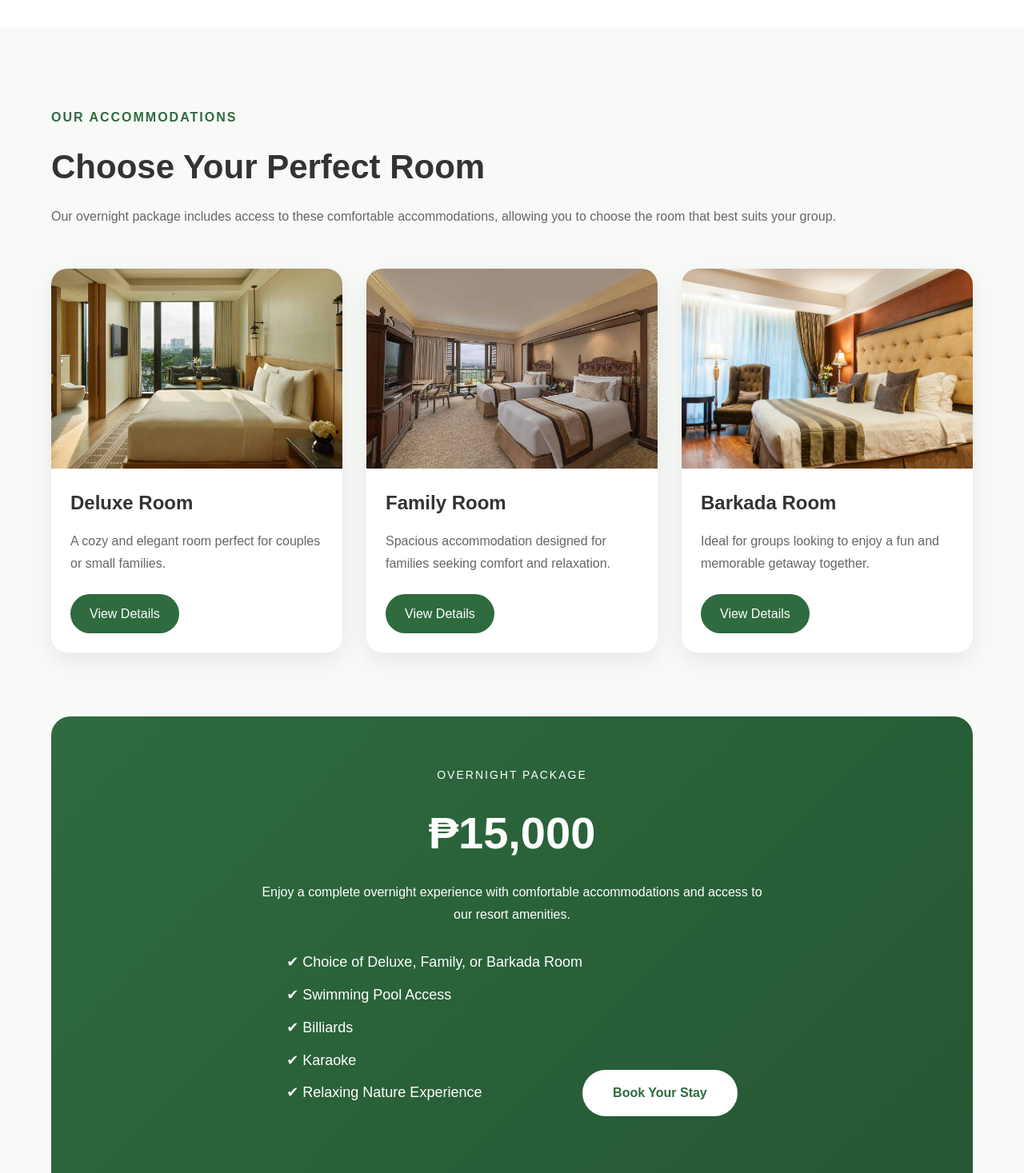
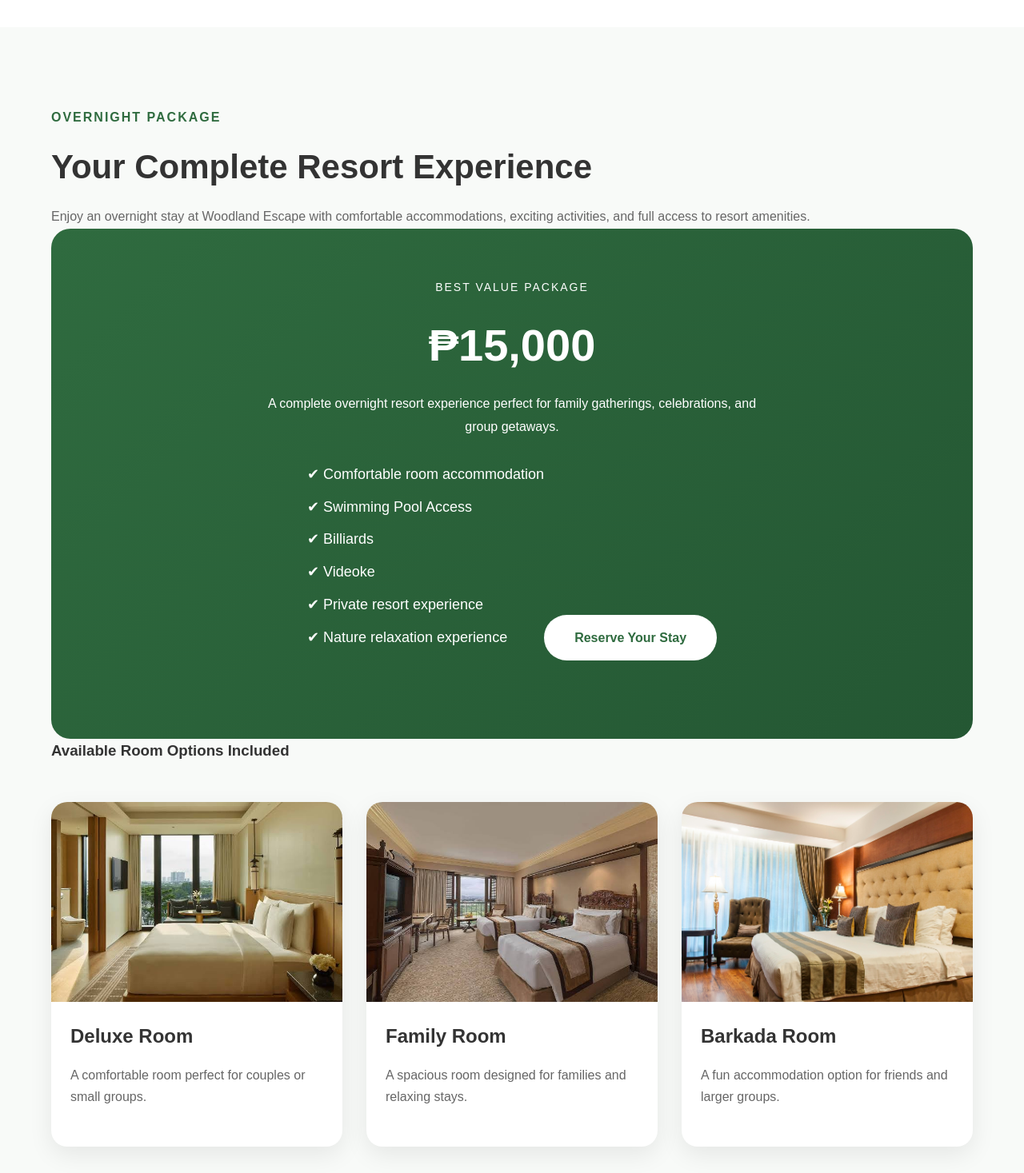
Before and after one commit to Lukie-Mar/woodland-escape, a Next.js app: page / in a window 1280 px wide. Shown: the part 2120-3587 px from the top of the page at 80% size. Built offline with nearby package versions, Linux system fonts and the light colour scheme.

Commit message:
added contact

```diff
--- a/app/page.js
+++ b/app/page.js
@@ -4,6 +4,7 @@ import About from "@/components/About";
 import Features from "@/components/Features";
 import Rooms from "@/components/Rooms";
 import Amenities from "@/components/Amenities";
+import Contact from "@/components/Contact";
 export default function Home() {
   return (
     <main>
@@ -13,6 +14,7 @@ export default function Home() {
       <Features />
       <Rooms />
       <Amenities />
+      <Contact />
     </main>
   );
 }
--- /dev/null
+++ b/components/Contact.jsx
@@ -0,0 +1,78 @@
+import styles from "./Contact.module.css";
+
+export default function Contact() {
+  return (
+    <section className={styles.contact}>
+      <div className="container">
+
+        <p className="section-subtitle">
+          RESERVATIONS
+        </p>
+
+        <h2 className="section-title">
+          Plan Your Woodland Escape Today
+        </h2>
+
+        <p className="section-description">
+          Ready for a relaxing getaway? Reserve your overnight
+          package and create unforgettable memories with your
+          family and friends.
+        </p>
+
+
+        <div className={styles.card}>
+
+          <div className={styles.info}>
+
+            <h3>
+              Contact Us
+            </h3>
+
+            <p>
+              📍 Woodland Escape Resort
+            </p>
+
+            <p>
+              📞 0910 107 8418
+            </p>
+
+            <p>
+  💬 <a
+    href="https://www.facebook.com/profile.php?id=61557390210753"
+    target="_blank"
+    rel="noopener noreferrer"
+  >
+    Message us on Facebook for reservations
+  </a>
+</p>
+
+          </div>
+
+
+          <div className={styles.action}>
+
+            <h3>
+              Book Your Stay
+            </h3>
+
+            <p>
+              Inquire now and secure your preferred date.
+            </p>
+
+
+            <a
+  href="https://www.facebook.com/profile.php?id=61557390210753"
+  target="_blank"
+  rel="noopener noreferrer"
+  className={styles.button}
+>
+  Reserve Now
+</a>
+          </div>
+
+        </div>
+
+      </div>
+    </section>
+  );
+}
--- /dev/null
+++ b/components/Contact.module.css
@@ -0,0 +1,94 @@
+.contact {
+  padding: 80px 0;
+  background: #f8f7f2;
+}
+
+.card {
+  margin-top: 40px;
+  display: grid;
+  grid-template-columns: 1fr 1fr;
+  gap: 40px;
+  background: white;
+  padding: 40px;
+  border-radius: 20px;
+  box-shadow: 0 10px 30px rgba(0, 0, 0, 0.08);
+}
+
+.info,
+.action {
+  display: flex;
+  flex-direction: column;
+  justify-content: center;
+}
+
+.info h3,
+.action h3 {
+  font-size: 1.6rem;
+  margin-bottom: 20px;
+  color: #2f4f3a;
+}
+
+.info p,
+.action p {
+  font-size: 1rem;
+  line-height: 1.7;
+  color: #555;
+  margin-bottom: 12px;
+}
+
+
+.button {
+  display: inline-flex;
+  align-items: center;
+  justify-content: center;
+
+  width: fit-content;
+
+  margin-top: 20px;
+  padding: 14px 32px;
+
+  background: #2f6b3f;
+  color: white;
+
+  text-decoration: none;
+  font-weight: 600;
+
+  border-radius: 50px;
+
+  transition: all 0.3s ease;
+}
+
+
+.button:hover {
+  background: #234f2f;
+  transform: translateY(-3px);
+}
+
+
+/* Mobile Responsive */
+
+@media (max-width: 768px) {
+
+  .contact {
+    padding: 60px 0;
+  }
+
+
+  .card {
+    grid-template-columns: 1fr;
+    padding: 25px;
+    gap: 30px;
+  }
+
+
+  .info h3,
+  .action h3 {
+    font-size: 1.4rem;
+  }
+
+
+  .button {
+    width: 100%;
+  }
+
+}
--- a/components/Rooms.jsx
+++ b/components/Rooms.jsx
@@ -1,24 +1,24 @@
 import Image from "next/image";
 import styles from "./Rooms.module.css";
 
-const rooms = [
+const accommodations = [
   {
     title: "Deluxe Room",
     image: "/images/rooms/deluxe.jpg",
     description:
-      "A cozy and elegant room perfect for couples or small families.",
+      "A comfortable room perfect for couples or small groups.",
   },
   {
     title: "Family Room",
     image: "/images/rooms/family.jpg",
     description:
-      "Spacious accommodation designed for families seeking comfort and relaxation.",
+      "A spacious room designed for families and relaxing stays.",
   },
   {
     title: "Barkada Room",
     image: "/images/rooms/barkada.jpg",
     description:
-      "Ideal for groups looking to enjoy a fun and memorable getaway together.",
+      "A fun accommodation option for friends and larger groups.",
   },
 ];
 
@@ -26,26 +26,67 @@ export default function Rooms() {
   return (
     <section className={styles.rooms}>
       <div className="container">
+
         <p className="section-subtitle">
-          OUR ACCOMMODATIONS
+          OVERNIGHT PACKAGE
         </p>
 
         <h2 className="section-title">
-          Choose Your Perfect Room
+          Your Complete Resort Experience
         </h2>
 
         <p className="section-description">
-          Our overnight package includes access to these comfortable
-          accommodations, allowing you to choose the room that best
-          suits your group.
+          Enjoy an overnight stay at Woodland Escape with comfortable
+          accommodations, exciting activities, and full access to resort
+          amenities.
         </p>
 
+
+        <div className={styles.packageCard}>
+
+          <span className={styles.packageLabel}>
+            Best Value Package
+          </span>
+
+          <h2>
+            ₱15,000
+          </h2>
+
+          <p>
+            A complete overnight resort experience perfect for family
+            gatherings, celebrations, and group getaways.
+          </p>
+
+
+          <ul>
+            <li>✔ Comfortable room accommodation</li>
+            <li>✔ Swimming Pool Access</li>
+            <li>✔ Billiards</li>
+            <li>✔ Videoke</li>
+            <li>✔ Private resort experience</li>
+            <li>✔ Nature relaxation experience</li>
+          </ul>
+
+
+          <button className={styles.packageButton}>
+            Reserve Your Stay
+          </button>
+
+        </div>
+
+
+        <h3 className={styles.includedTitle}>
+          Available Room Options Included
+        </h3>
+
+
         <div className={styles.grid}>
-          {rooms.map((room) => (
+          {accommodations.map((room) => (
             <article
               key={room.title}
               className={styles.card}
             >
+
               <Image
                 src={room.image}
                 alt={room.title}
@@ -55,46 +96,21 @@ export default function Rooms() {
               />
 
               <div className={styles.content}>
+
                 <h3 className={styles.roomTitle}>
                   {room.title}
                 </h3>
 
-                <p>{room.description}</p>
+                <p>
+                  {room.description}
+                </p>
 
-                <button className={styles.button}>
-                  View Details
-                </button>
               </div>
+
             </article>
           ))}
         </div>
 
-        {/* Overnight Package */}
-
-        <div className={styles.packageCard}>
-          <span className={styles.packageLabel}>
-            Overnight Package
-          </span>
-
-          <h2>₱15,000</h2>
-
-          <p>
-            Enjoy a complete overnight experience with comfortable
-            accommodations and access to our resort amenities.
-          </p>
-
-          <ul>
-            <li>✔ Choice of Deluxe, Family, or Barkada Room</li>
-            <li>✔ Swimming Pool Access</li>
-            <li>✔ Billiards</li>
-            <li>✔ Karaoke</li>
-            <li>✔ Relaxing Nature Experience</li>
-          </ul>
-
-          <button className={styles.packageButton}>
-            Book Your Stay
-          </button>
-        </div>
       </div>
     </section>
   );
```
Also changed, not shown: public/images/amenities/activities.jpg (added), public/images/amenities/videoke.jpg (added).
